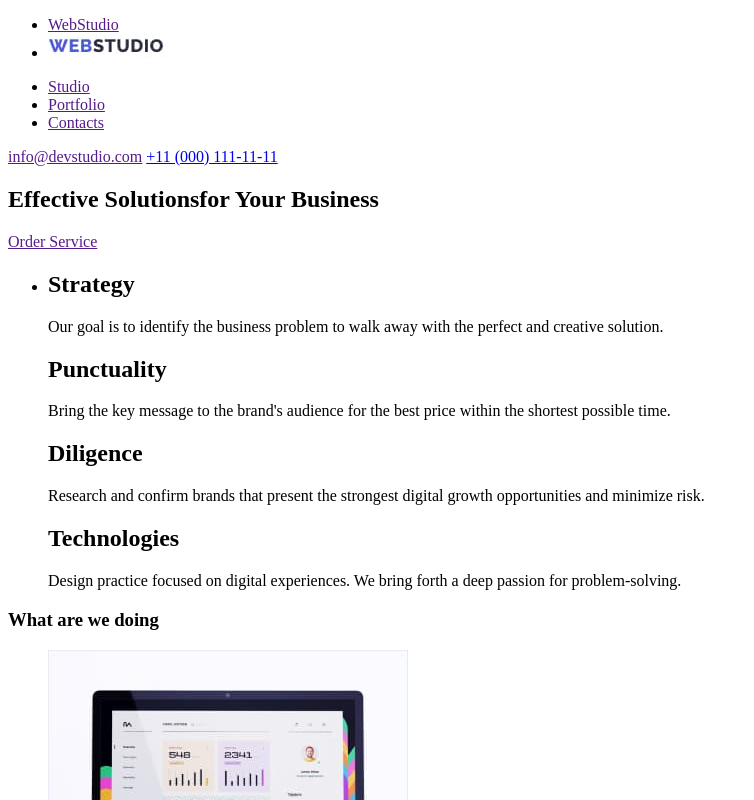
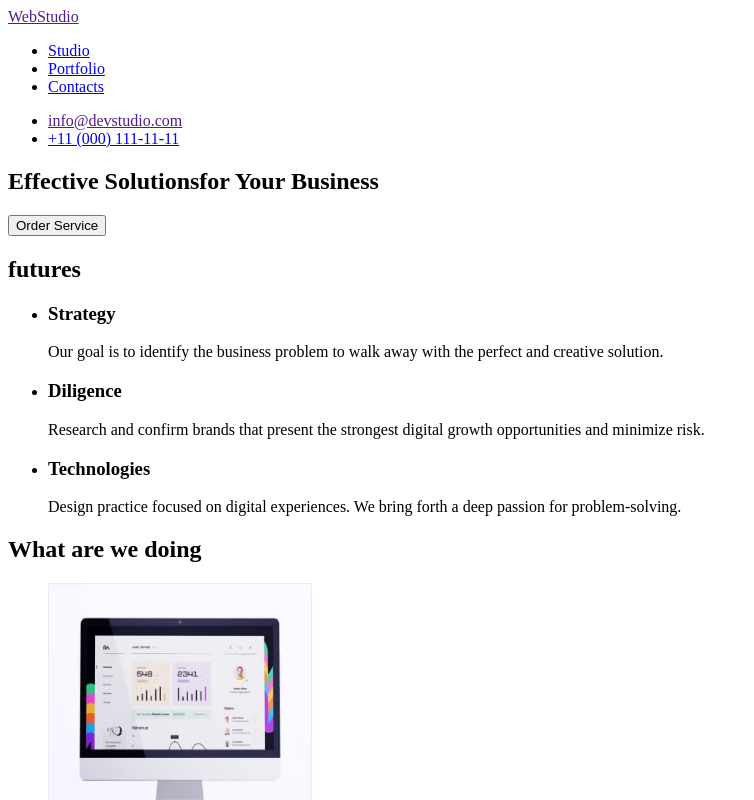
Before and after one commit to Vadim0584/goit-markup-hw-011, a plain HTML site: page index.html in a window 1280 px wide. Shown: the top 800 px of the page, without its empty margins (0-754 px from the left). Drawn offline with Linux system fonts and the light colour scheme.

Commit message:
виправив недоліки

```diff
--- a/index.html
+++ b/index.html
@@ -8,58 +8,60 @@
   </head>
   <body>
     <header>
+      <a href="">WebStudio</a>
       <nav>
         <ul>
-          <li><a href="">WebStudio</a></li>
-          <li><img src="./imegis/Logo.jpg" alt="foto logo" /></li>
+          <li><a href="index.html">Studio</a></li>
+          <li><a href="index.html">Portfolio</a></li>
+          <li><a href="index.html">Contacts</a></li>
         </ul>
         <ul>
-          <li><a href="">Studio</a></li>
-          <li><a href="">Portfolio</a></li>
-          <li><a href="">Contacts</a></li>
+          <li><a href="">info@devstudio.com</a></li>
+          <li><a href="tel:+11(000)1111111">+11 (000) 111-11-11</a></li>
         </ul>
-        <a href="">info@devstudio.com</a>
-        <a href="tel:+11(000)1111111">+11 (000) 111-11-11</a>
       </nav>
     </header>
+    <main>
       <section>
         <h1>Effective Solutionsfor Your Business</h1>
-      <a href="">Order Service</a>
+        <button>Order Service</button>
       </section>
+      <section>
+        <h2>futures</h2>
         <ul>
           <li>
-        <h2>Strategy</h2>
+            <h3>Strategy</h3>
             <p>
               Our goal is to identify the business problem to walk away with the
               perfect and creative solution.
             </p>
-        <h2>Punctuality</h2>
+          </li>
+          <li>
+            <h3>Diligence</h3>
             <p>
-          Bring the key message to the brand's audience for the best price
-          within the shortest possible time.
+              Research and confirm brands that present the strongest digital
+              growth opportunities and minimize risk.
             </p>
-        <h2>Diligence</h2>
+          </li>
+          <li>
+            <h3>Technologies</h3>
             <p>
-          Research and confirm brands that present the strongest digital growth
-          opportunities and minimize risk.
-        </p>
-        <h2>Technologies</h2>
-        <p>
-          Design practice focused on digital experiences. We bring forth a deep
-          passion for problem-solving.
+              Design practice focused on digital experiences. We bring forth a
+              deep passion for problem-solving.
             </p>
           </li>
         </ul>
-    <h3>What are we doing</h3>
+      </section>
+      <h2>What are we doing</h2>
       <ul>
         <li>
-        <img src="./imegis/img1.jpg" alt="photo" width="360" height="300" />
+          <img src="./imegis/img1.jpg" alt="photo" width="264" height="260" />
         </li>
         <li>
-        <img src="./imegis/img2.jpg" alt="photo" width="360" height="300" />
+          <img src="./imegis/img2.jpg" alt="photo" width="264" height="260" />
         </li>
         <li>
-        <img src="./imegis/img3.jpg" alt="photo" width="360" height="300" />
+          <img src="./imegis/img3.jpg" alt="photo" width="264" height="260" />
         </li>
       </ul>
       <section>
@@ -87,12 +89,13 @@
           </li>
         </ul>
       </section>
+    </main>
+
     <footer>
-      <a href="">WebStudio<img src="./imegis/Logo.jpg" alt="logo tepe" /></a>
+      <a href="index.html">WebStudio</a>
       <p>
-        WebStudio Increase the flow of customers and <br />
-        sales for your business with digital <br />
-        marketing & growth solutions.
+        WebStudio Increase the flow of customers and sales for your business
+        with digital marketing & growth solutions.
       </p>
     </footer>
   </body>
```
Also changed, not shown: .prettierrc.json (added). Lines whose indentation alone changed are shown as unchanged.
